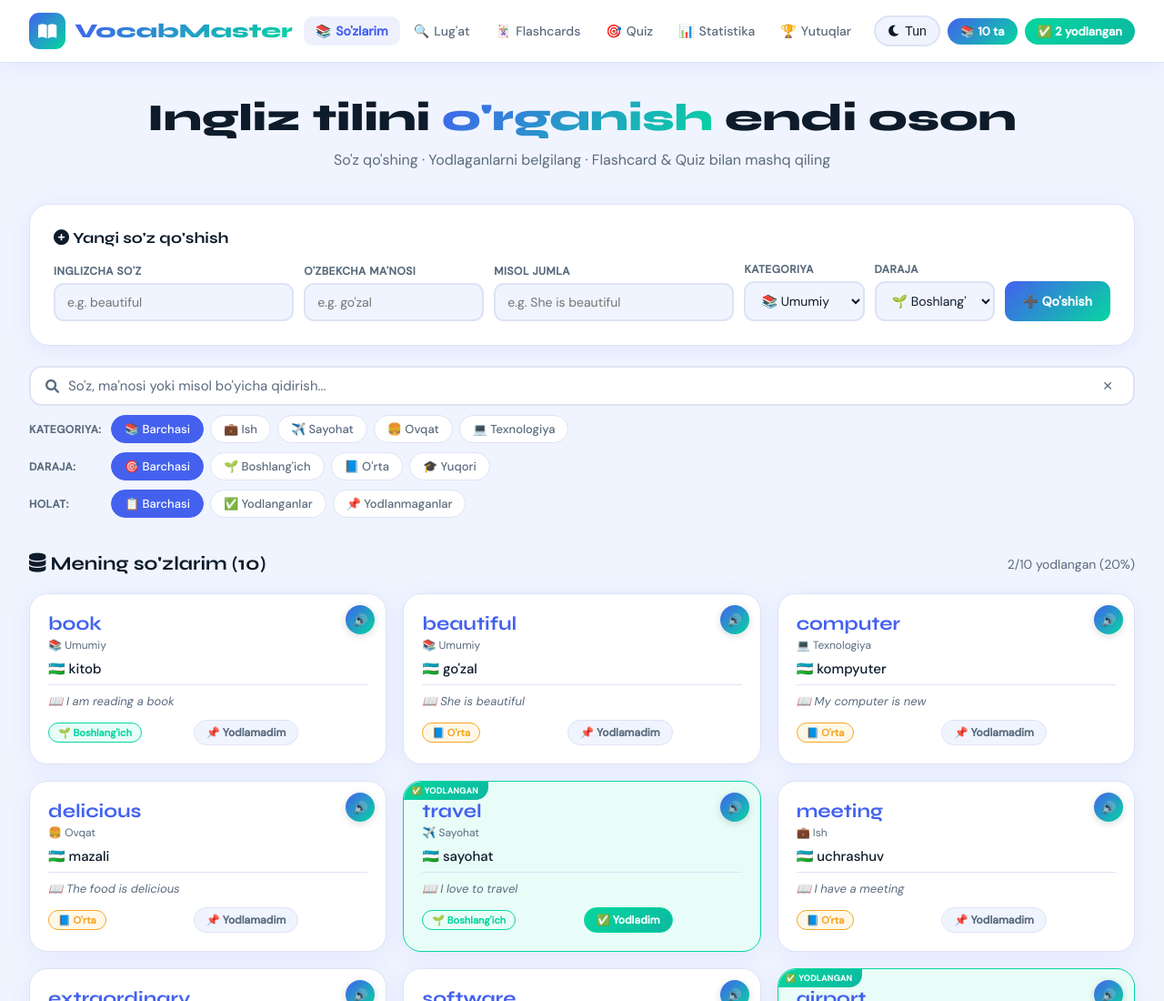
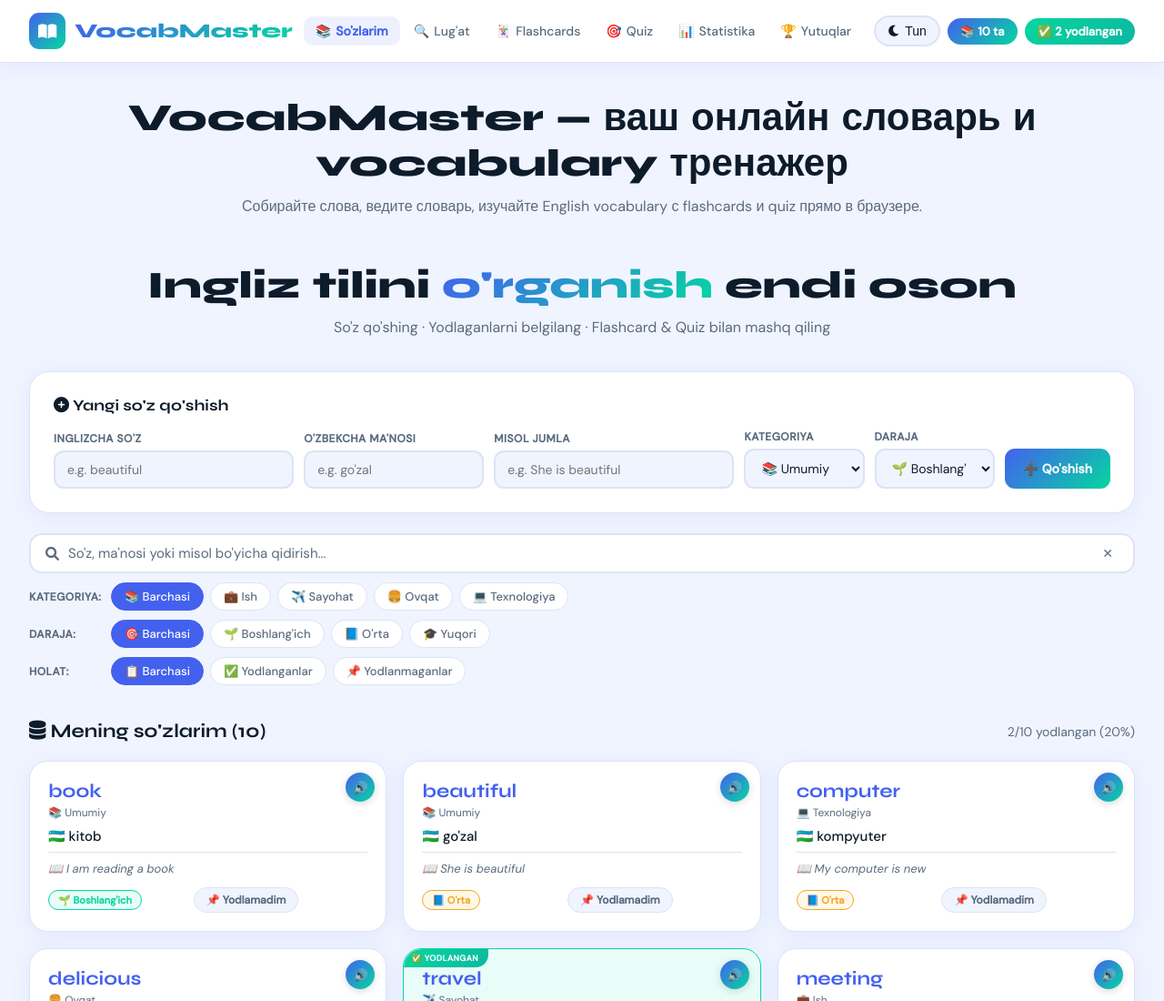
Before and after one commit to z1945204-lgtm/vocabulary, a plain HTML site: page index.html in a window 1280 px wide. Shown: the top 1100 px of the page at 91% size. Drawn offline with Linux system fonts and the light colour scheme.

Commit message:
Add SEO metadata and visible vocabulary/словарь content

```diff
--- a/index.html
+++ b/index.html
@@ -3,7 +3,13 @@
 <head>
     <meta charset="UTF-8">
     <meta name="viewport" content="width=device-width, initial-scale=1.0">
-    <title>VocabMaster Pro | Ingliz tilini o'rganish platformasi</title>
+    <title>VocabMaster Pro — Online vocabulary и словарь</title>
+    <meta name="description" content="VocabMaster Pro — онлайн словарь и vocabulary тренажер. Изучайте английские слова, ведите свой словарь, повторяйте flashcards и проходите quiz." />
+    <meta name="keywords" content="vocabulary, словарь, словарный запас, English vocabulary, обучение английскому, слова, flashcards, quiz" />
+    <meta name="author" content="z1945204-lgtm" />
+    <meta property="og:title" content="VocabMaster Pro — Online vocabulary и словарь" />
+    <meta property="og:description" content="Онлайн словарь и vocabulary тренажер для изучения английских слов. Тренируйте слова, сохраняйте словарь и учитесь быстрее." />
+    <meta property="og:type" content="website" />
     <link rel="stylesheet" href="https://cdnjs.cloudflare.com/ajax/libs/font-awesome/6.0.0-beta3/css/all.min.css">
     <link href="https://fonts.googleapis.com/css2?family=Syne:wght@400;600;700;800&family=DM+Sans:ital,wght@0,300;0,400;0,500;1,400&display=swap" rel="stylesheet">
     <style>
@@ -346,6 +352,13 @@
             </div>
         </div>
     </header>
+
+    <section class="hero">
+        <div class="container">
+            <h1>VocabMaster — ваш онлайн словарь и vocabulary тренажер</h1>
+            <p>Собирайте слова, ведите словарь, изучайте English vocabulary с flashcards и quiz прямо в браузере.</p>
+        </div>
+    </section>
 
     <main><div class="container" id="app"></div></main>
 
```
